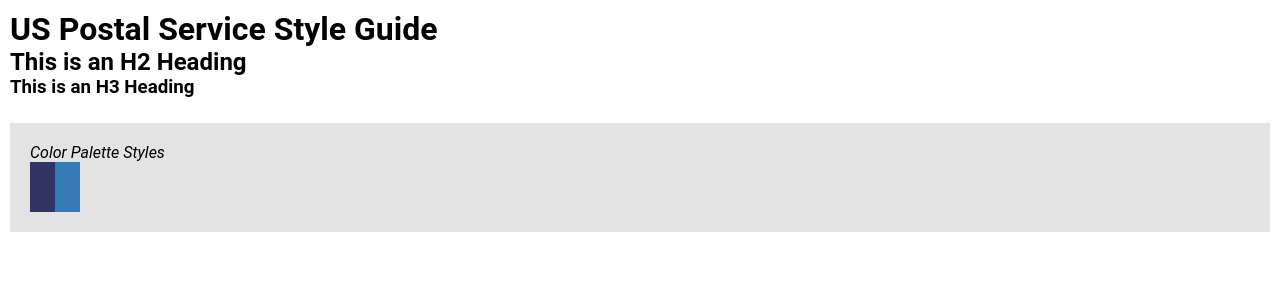
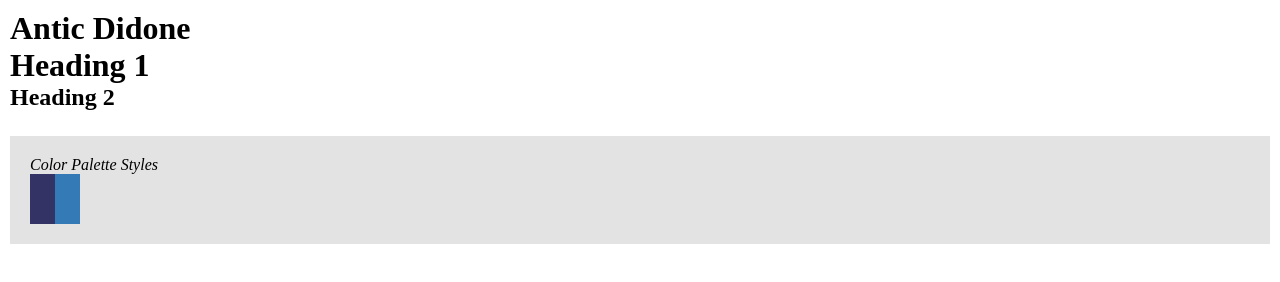
Before and after one commit to saminahoshyar/UXUI_HW17, a plain HTML site: page index.html in a window 1280 px wide. Drawn offline with Linux system fonts and the light colour scheme.

```diff
--- a/CSS/style.css
+++ b/CSS/style.css
@@ -1,7 +1,7 @@
 *{
     box-sizing: border-box;
     margin: 0;
-    font-family: 'Roboto', sans-serif;
+    font-family: 'Antic Didone', serif;
   }
   body{
     padding: 10px;
--- a/index.html
+++ b/index.html
@@ -1,13 +1,13 @@
 <!DOCTYPE html>
 <head>
-    <title>USPS Style Guide</title>
+    <title>Portfolio Style Guide</title>
     <link href="CSS/style.css" rel="stylesheet" type="text/css">
 </head>
 <body>
     <!--Header section here-->
-     <h1>US Postal Service Style Guide</h1>
-     <h2>This is an H2 Heading</h2>
-     <h3>This is an H3 Heading</h3>
+     <h1>Antic Didone</h1>
+     <h1>Heading 1</h1>
+     <h2>Heading 2</h2>
     <!--Color palette section-->
     <section id="colorPalette">
      <p>Color Palette Styles</p>
```
Also changed, not shown: Images/Screen Shot 2021-04-15 at 3.47.50 PM.png (added), 1 other file.
